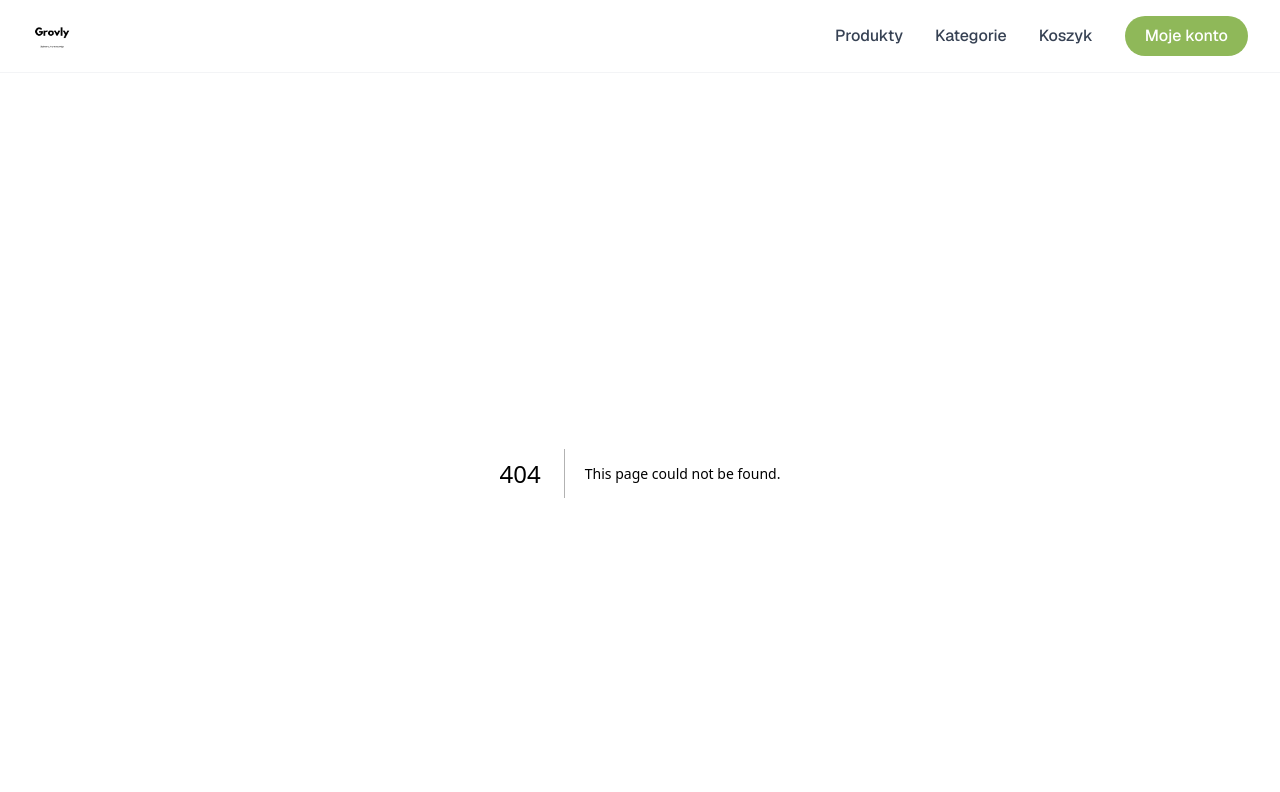
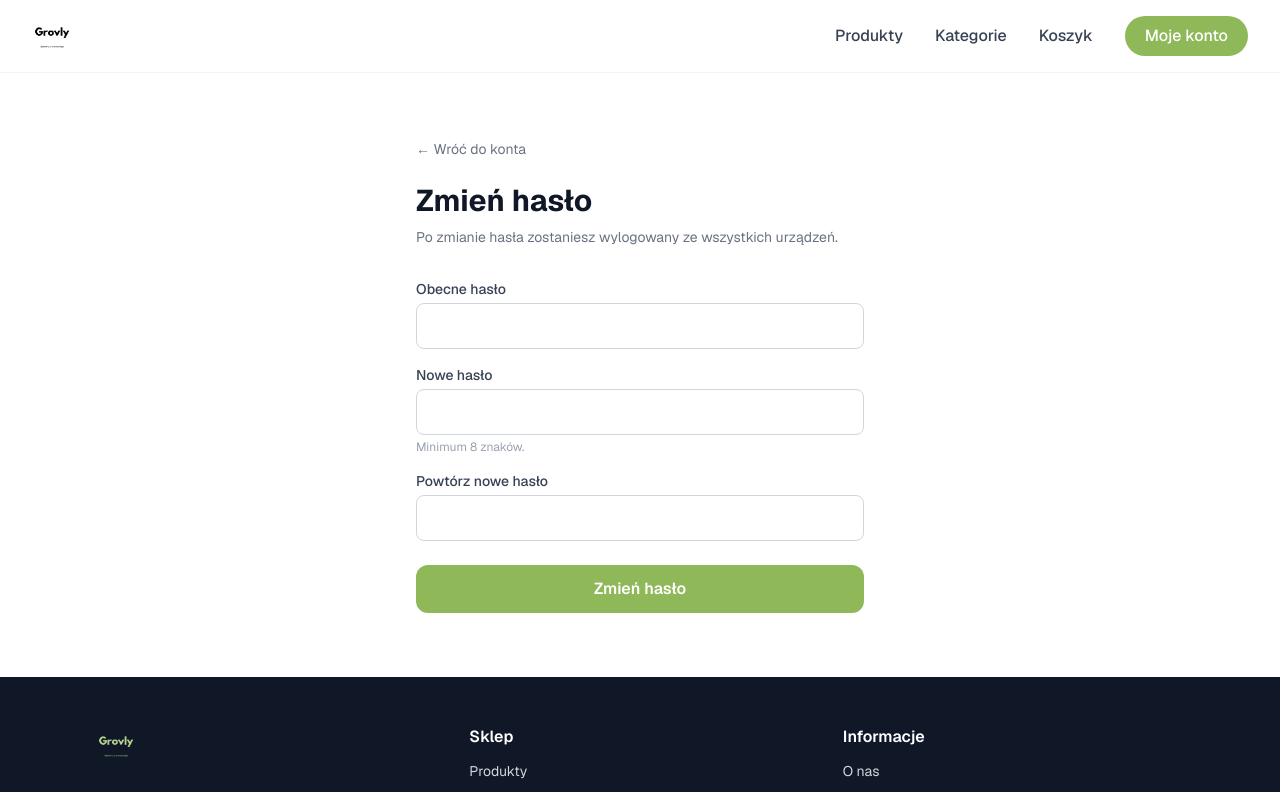
Before and after one commit to Konradiii/sklepgrovly-frontend, a Next.js app: page /konto/zmien-haslo in a window 1280 px wide. Before the commit this address had no page. Shown: the top 792 px of the page. Built offline with nearby package versions, Linux system fonts and the light colour scheme.

Commit message:
Zmiana hasla: weryfikacja obecnego, uniewaznienie sesji, wylogowanie po zmianie

```diff
--- a/src/app/konto/page.tsx
+++ b/src/app/konto/page.tsx
@@ -101,9 +101,9 @@ export default function KontoPage() {
                     <Link href="/konto/edytuj" className="flex-1 border border-gray-300 text-gray-700 text-center py-2.5 rounded-xl font-medium hover:bg-gray-50 transition">
                         Edytuj dane
                     </Link>
-                    <button className="flex-1 border border-gray-300 text-gray-700 py-2.5 rounded-xl font-medium hover:bg-gray-50 transition">
+                    <Link href="/konto/zmien-haslo" className="flex-1 border border-gray-300 text-gray-700 text-center py-2.5 rounded-xl font-medium hover:bg-gray-50 transition">
                         Zmień hasło
-                    </button>
+                    </Link>
                     <Link href="/konto/zamowienia" className="flex-1 bg-grovly text-white text-center py-2.5 rounded-xl font-medium hover:bg-grovly-dark transition">
                         Moje zamówienia
                     </Link>
--- /dev/null
+++ b/src/app/konto/zmien-haslo/page.tsx
@@ -0,0 +1,123 @@
+"use client";
+
+import { useState } from "react";
+import { useRouter } from "next/navigation";
+import { authFetch } from "@/app/lib/authFetch";
+import { useAuth } from "@/context/AuthContext";
+import Link from "next/link";
+
+export default function ZmienHasloPage() {
+    const router = useRouter();
+    const { logout } = useAuth();
+
+    const [stareHaslo, setStareHaslo] = useState("");
+    const [noweHaslo, setNoweHaslo] = useState("");
+    const [potwierdzNoweHaslo, setPotwierdzNoweHaslo] = useState("");
+
+    const [zapisywanie, setZapisywanie] = useState(false);
+    const [blad, setBlad] = useState("");
+
+    const handleSubmit = async (e: React.FormEvent) => {
+        e.preventDefault();
+        setBlad("");
+
+        // walidacja zgodności na froncie (backend też sprawdza)
+        if (noweHaslo !== potwierdzNoweHaslo) {
+            setBlad("Nowe hasła nie są zgodne.");
+            return;
+        }
+        if (noweHaslo.length < 8) {
+            setBlad("Nowe hasło musi mieć min. 8 znaków.");
+            return;
+        }
+
+        setZapisywanie(true);
+
+        try {
+            const res = await authFetch("http://localhost:5219/api/Auth/me/haslo", {
+                method: "PUT",
+                headers: { "Content-Type": "application/json" },
+                body: JSON.stringify({ stareHaslo, noweHaslo, potwierdzNoweHaslo }),
+            });
+
+            if (res.ok) {
+                // hasło zmienione — wszystkie sesje unieważnione, więc wyloguj i przekieruj
+                logout();
+                router.push("/logowanie?haslo-zmienione=1");
+            } else if (res.status === 401) {
+                setBlad("Nieprawidłowe obecne hasło.");
+                setZapisywanie(false);
+            } else {
+                setBlad("Nie udało się zmienić hasła. Sprawdź dane.");
+                setZapisywanie(false);
+            }
+        } catch {
+            setBlad("Błąd połączenia z serwerem.");
+            setZapisywanie(false);
+        }
+    };
+
+    const inputClass =
+        "w-full border border-gray-300 rounded-lg px-4 py-2.5 focus:outline-none focus:border-grovly focus:ring-1 focus:ring-grovly transition";
+
+    return (
+        <main className="py-16 px-6 bg-white min-h-[70vh]">
+            <div className="max-w-md mx-auto">
+                <Link href="/konto" className="text-sm text-gray-500 hover:text-gray-700 mb-6 inline-block">
+                    ← Wróć do konta
+                </Link>
+
+                <h1 className="text-3xl font-bold text-gray-900 mb-2">Zmień hasło</h1>
+                <p className="text-sm text-gray-500 mb-8">
+                    Po zmianie hasła zostaniesz wylogowany ze wszystkich urządzeń.
+                </p>
+
+                <form onSubmit={handleSubmit} className="flex flex-col gap-4">
+                    <div>
+                        <label className="block text-sm font-medium text-gray-700 mb-1">Obecne hasło</label>
+                        <input
+                            type="password"
+                            value={stareHaslo}
+                            onChange={(e) => setStareHaslo(e.target.value)}
+                            className={inputClass}
+                            required
+                        />
+                    </div>
+
+                    <div>
+                        <label className="block text-sm font-medium text-gray-700 mb-1">Nowe hasło</label>
+                        <input
+                            type="password"
+                            value={noweHaslo}
+                            onChange={(e) => setNoweHaslo(e.target.value)}
+                            className={inputClass}
+                            required
+                        />
+                        <p className="text-xs text-gray-400 mt-1">Minimum 8 znaków.</p>
+                    </div>
+
+                    <div>
+                        <label className="block text-sm font-medium text-gray-700 mb-1">Powtórz nowe hasło</label>
+                        <input
+                            type="password"
+                            value={potwierdzNoweHaslo}
+                            onChange={(e) => setPotwierdzNoweHaslo(e.target.value)}
+                            className={inputClass}
+                            required
+                        />
+                    </div>
+
+                    {blad && <p className="text-red-600 text-sm">{blad}</p>}
+
+                    <button
+                        type="submit"
+                        disabled={zapisywanie}
+                        className="mt-2 bg-grovly text-white py-3 rounded-xl font-semibold hover:bg-grovly-dark transition cursor-pointer disabled:bg-gray-300 disabled:cursor-not-allowed"
+                    >
+                        {zapisywanie ? "Zmienianie..." : "Zmień hasło"}
+                    </button>
+                </form>
+            </div>
+        </main>
+    );
+}
```
